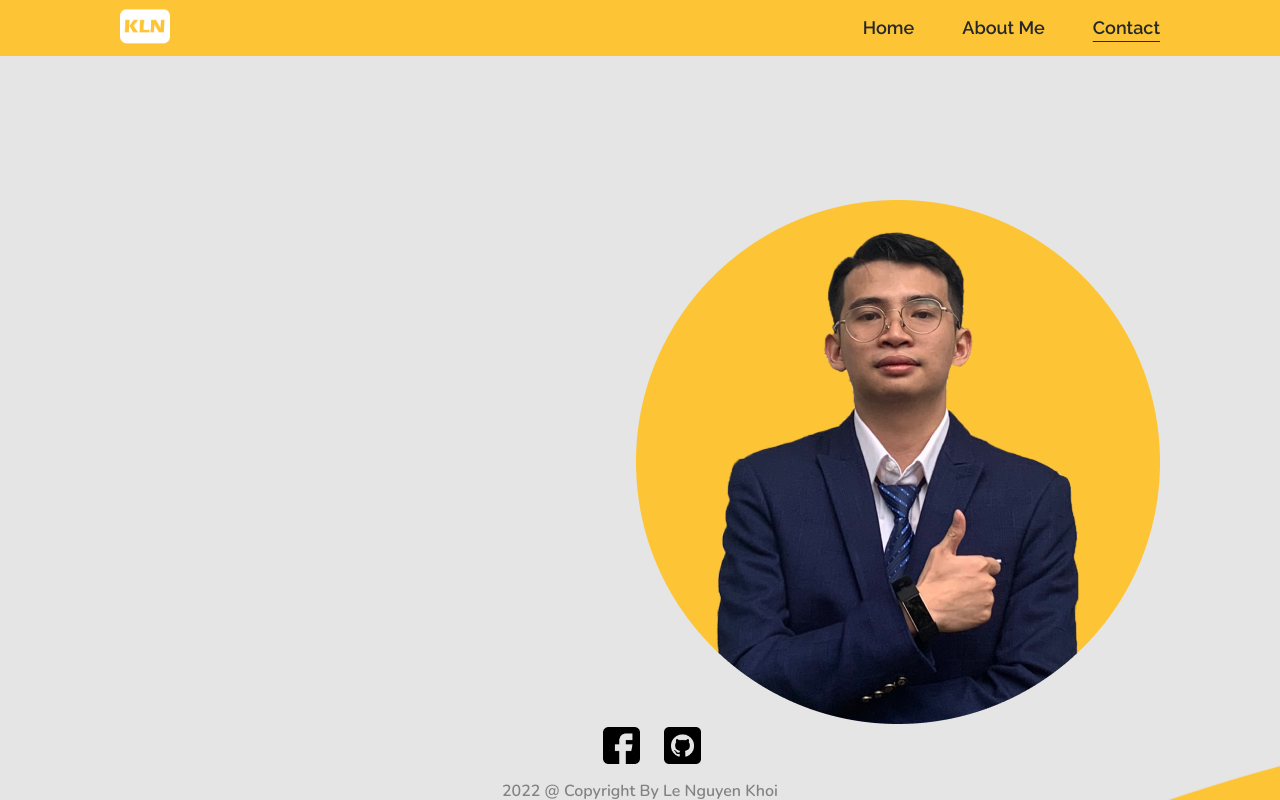
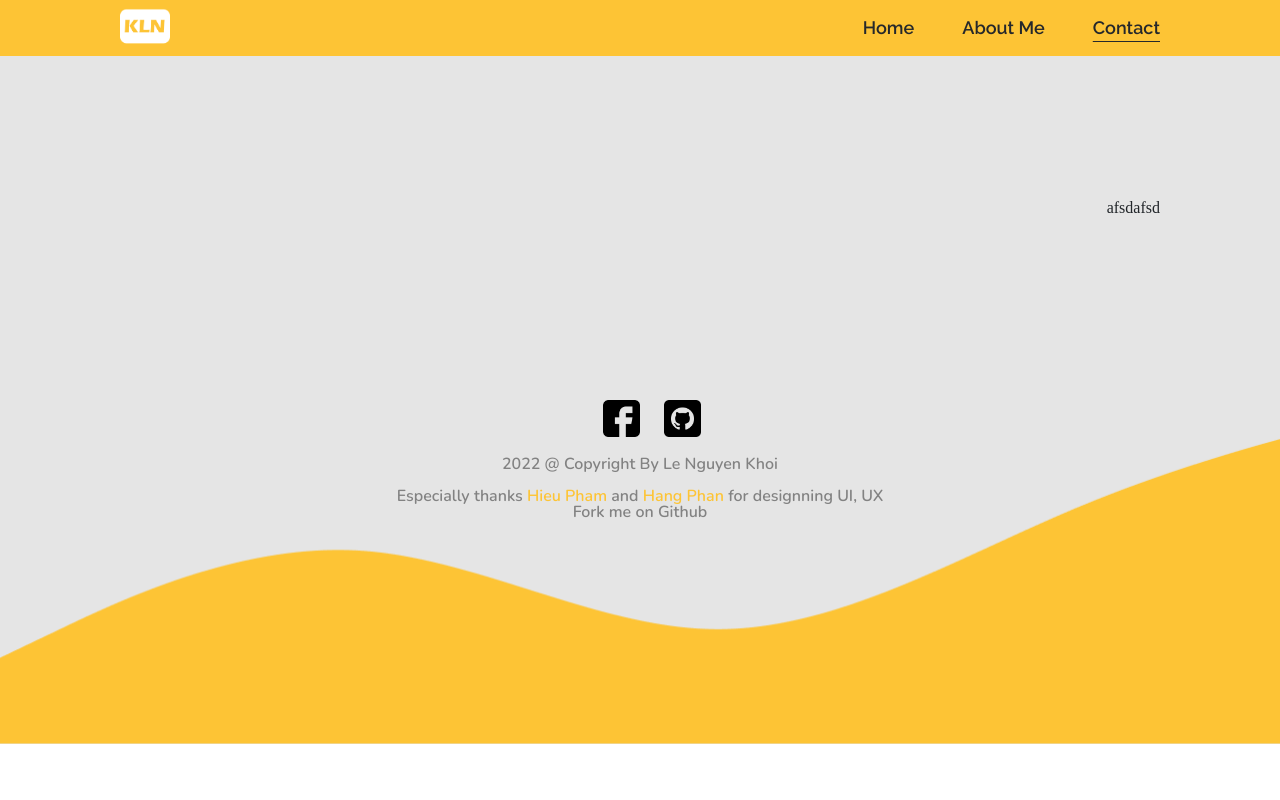
Before and after one commit to lenguyenkhoi21/aboutme, a Next.js app: page /contact in a window 1280 px wide. Shown: the top 800 px of the page. Built offline with nearby package versions, Linux system fonts and the light colour scheme.

Commit message:
Bugg ????

```diff
--- a/pages/contact/index.js
+++ b/pages/contact/index.js
@@ -19,14 +19,9 @@ const ContactPage = () => {
 			<div className={'background-color-page div-ContactPage-padding'}>
 				<div className={'div-ContactPage-container'}>
 					<div className={'align-page'}>
-						<div className={'row g-0'}></div>
-						<div>
-							<Image
-								src={'/aboutme.png'}
-								width={524}
-								height={524}
-								alt={'Khoi Le Nguyen'}
-							/>
+						<div className={'row g-0'}>
+							<div className={'col-md-6'}>afsd</div>
+							<div className={'col-md-6'}>afsd</div>
 						</div>
 					</div>
 				</div>
```
